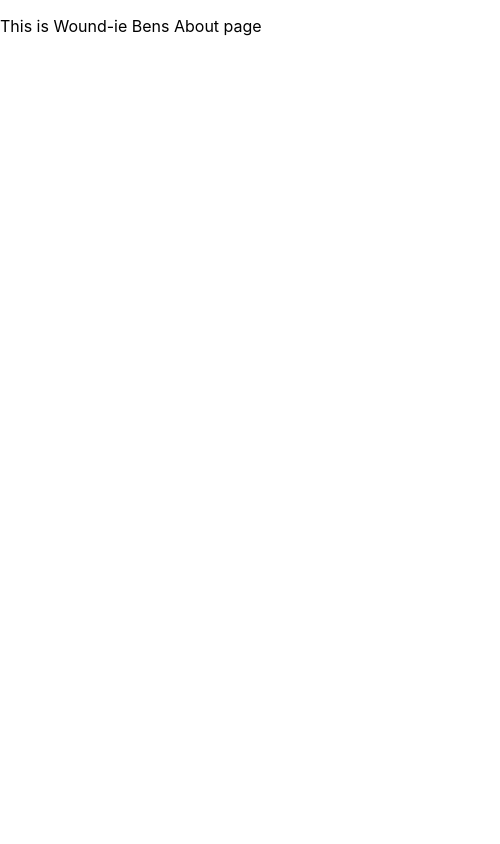
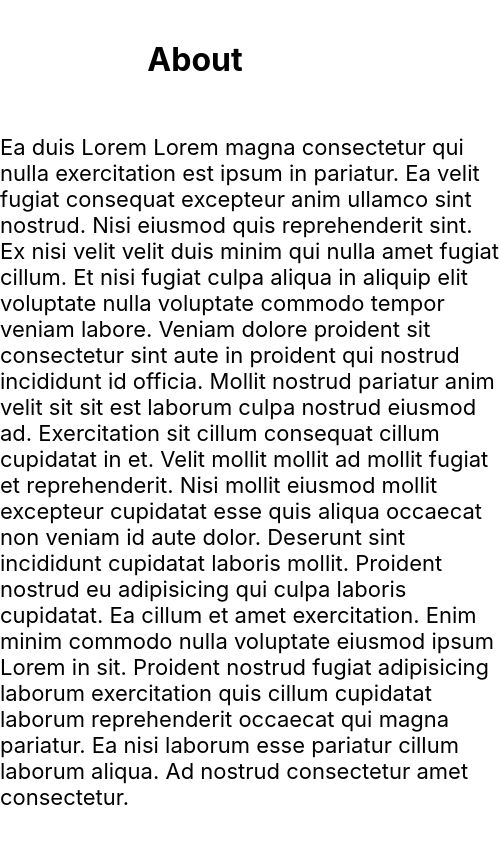
Before and after one commit to Thadman/bens-site, a React (Create React App) app: page /about in a window 390 px wide. Shown: the whole page, 500 px wide, since content can reach past the window. Built offline with nearby package versions, Linux system fonts and the light colour scheme.

Commit message:
played around with sizing of the image and stuff, need to make sure that the site is responsive

```diff
--- a/src/About.js
+++ b/src/About.js
@@ -3,7 +3,31 @@ import React from "react";
 export default function About() {
   return (
     <>
-      <p>This is Wound-ie Bens About page </p>
+      <div className="about-main-container">
+        <h1>About</h1>
+        <div className="about-small-container">
+          <p>
+            Ea duis Lorem Lorem magna consectetur qui nulla exercitation est
+            ipsum in pariatur. Ea velit fugiat consequat excepteur anim ullamco
+            sint nostrud. Nisi eiusmod quis reprehenderit sint. Ex nisi velit
+            velit duis minim qui nulla amet fugiat cillum. Et nisi fugiat culpa
+            aliqua in aliquip elit voluptate nulla voluptate commodo tempor
+            veniam labore. Veniam dolore proident sit consectetur sint aute in
+            proident qui nostrud incididunt id officia. Mollit nostrud pariatur
+            anim velit sit sit est laborum culpa nostrud eiusmod ad.
+            Exercitation sit cillum consequat cillum cupidatat in et. Velit
+            mollit mollit ad mollit fugiat et reprehenderit. Nisi mollit eiusmod
+            mollit excepteur cupidatat esse quis aliqua occaecat non veniam id
+            aute dolor. Deserunt sint incididunt cupidatat laboris mollit.
+            Proident nostrud eu adipisicing qui culpa laboris cupidatat. Ea
+            cillum et amet exercitation. Enim minim commodo nulla voluptate
+            eiusmod ipsum Lorem in sit. Proident nostrud fugiat adipisicing
+            laborum exercitation quis cillum cupidatat laborum reprehenderit
+            occaecat qui magna pariatur. Ea nisi laborum esse pariatur cillum
+            laborum aliqua. Ad nostrud consectetur amet consectetur.
+          </p>
+        </div>
+      </div>
     </>
   );
 }
--- a/src/App.js
+++ b/src/App.js
@@ -12,16 +12,12 @@ function App() {
     <div>
       <BrowserRouter>
         <Switch>
-          <div className="navbar-container">
-            <Route exact path="/" component={MainPage} />
-            <Route exact path="/contact" component={Contact} />
-            <Route exact path="/about" component={About} />
-            <Route exact path="/work" component={Work} />
-          </div>
+          <Route exact path="/" component={MainPage} />
+          <Route exact path="/contact" component={Contact} />
+          <Route exact path="/about" component={About} />
+          <Route exact path="/work" component={Work} />
         </Switch>
       </BrowserRouter>
-      {/* <Nav />
-      <MainPage /> */}
     </div>
   );
 }
--- a/src/MainPage.js
+++ b/src/MainPage.js
@@ -7,16 +7,16 @@ import { faArrowDown } from "@fortawesome/free-solid-svg-icons";
 export default function MainPage() {
   return (
     <div className="main-container">
-      <div className="image-container">
-        <div className="navbar">
+      <div className="navbar">
+        <div>
           <Link to="/">Home</Link>
           <Link to="/contact">Contact</Link>
           <Link to="/work">Work</Link>
+          <Link to="/about">About</Link>
         </div>
+      </div>
+      <div className="image-container">
         <img src={logo} alt="this is the logo" />
-      </div>
-      <div className="navigation-arrow">
-        <Link to="/about">About</Link>
       </div>
     </div>
   );
--- a/src/index.css
+++ b/src/index.css
@@ -14,6 +14,10 @@ code {
 /* background */
 .main-container {
   background: #35363a;
+  height: 100vh;
+  display: flex;
+  flex-direction: column;
+  justify-content: center;
 }
 
 /* styling the main container for the contact */
@@ -62,13 +66,23 @@ textarea {
   justify-content: center;
 }
 .image-container img {
-  height: 100vh;
+  max-height: 700px;
+  max-width: 700px;
 }
 
 /* navbar styling */
 
+.navbar {
+  margin: 0 auto;
+  max-width: 700px;
+  display: flex;
+  justify-content: center;
+}
+
 .navbar a {
   color: white;
+  margin: 0 40px 0 40px;
+  text-decoration: none;
 }
 
 /* form styling */
@@ -77,3 +91,29 @@ form input {
   height: 30px;
   width: 500px;
 }
+
+/* about page styling  */
+
+.about-main-container {
+  height: 100vh;
+  width: 100vw;
+  display: flex;
+  flex-direction: column;
+  justify-content: center;
+}
+
+.about-main-container h1 {
+  text-align: center;
+  margin: 0;
+  margin-top: 40px;
+}
+
+.about-small-container {
+  height: 700px;
+  margin: auto;
+  width: 500px;
+}
+
+.about-small-container p {
+  font-size: 22px;
+}
```
